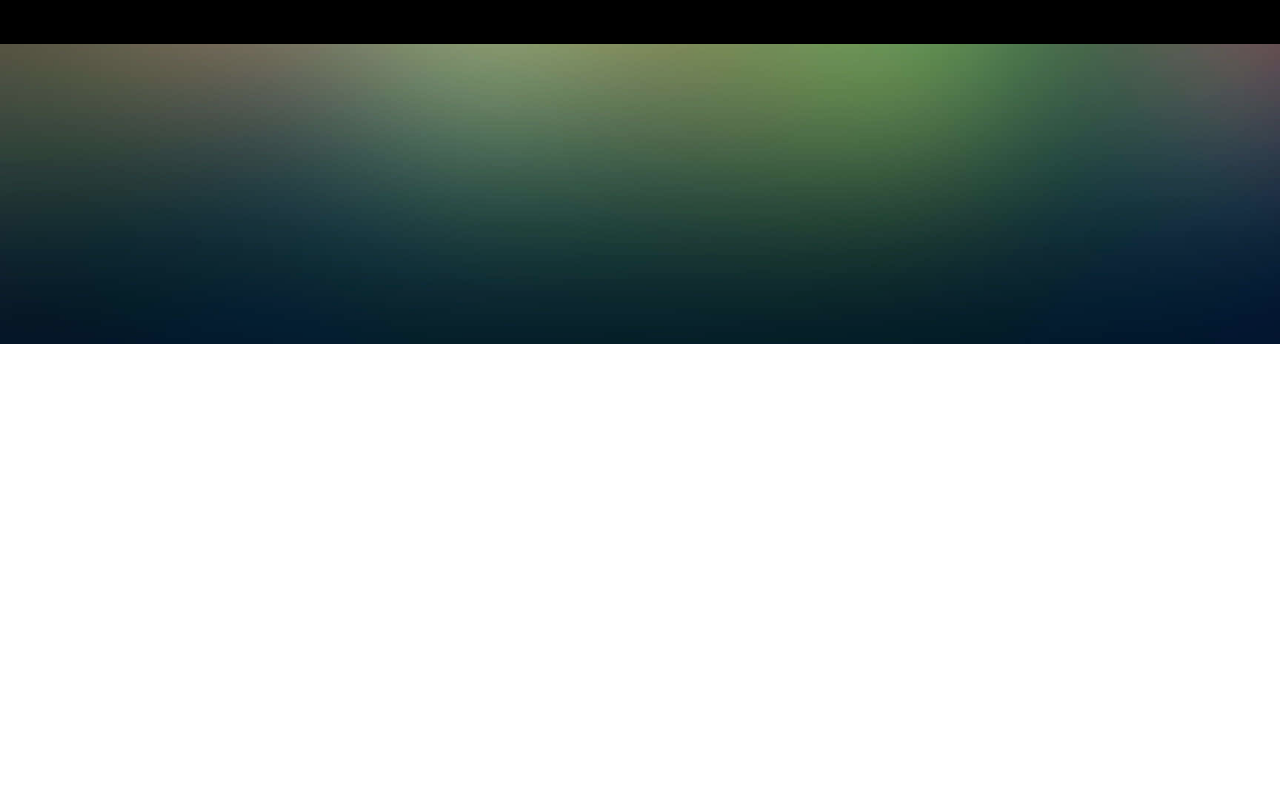
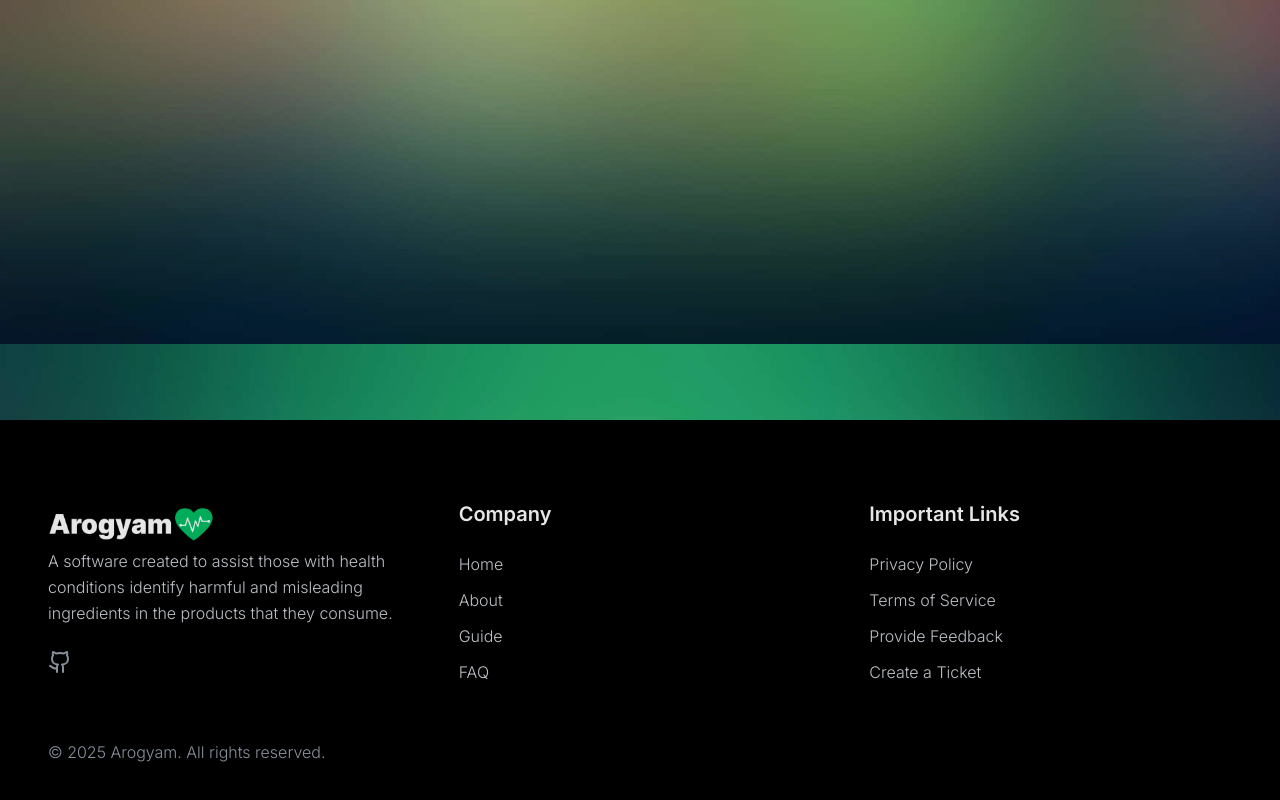
Before and after one commit to alfredscyriac/arogyam, a React (Vite) app: page /providefeedback in a window 1280 px wide. Shown: the part 456-1256 px from the top of the page. Before the commit the page ends 800 px from the top, so only its background shows below. Built offline with nearby package versions, Linux system fonts and the light colour scheme; no server answers.

Commit message:
Chore: Create pages and routes for provide feedback and create a ticket pages. Update links in footer

```diff
--- a/src/App.jsx
+++ b/src/App.jsx
@@ -7,6 +7,8 @@ import Dashboard from './pages/Dashboard'
 import Footer from './components/Footer.jsx'
 import PrivacyPolicy from './pages/PrivacyPolicy'
 import TermsOfService from './pages/TermsOfService'
+import ProvideFeedback from './pages/ProvideFeedback'
+import CreateTicket from './pages/CreateTicket'
 import SignIn from './pages/SignIn'
 import SignUp from './pages/SignUp'
 import ScrollToTop from './components/ScrollToTop'
@@ -106,6 +108,8 @@ function AppContent() {
         />
         <Route path='/privacypolicy' element={<PrivacyPolicy />} />
         <Route path='/termsofservice' element={<TermsOfService/>} />
+        <Route path='/providefeedback' element={<ProvideFeedback/>} />
+        <Route path='/createticket' element={<CreateTicket/>} />
       </Routes>
       <Toaster/>
       {!isAuthPage && <Footer/>}
--- a/src/components/Footer.jsx
+++ b/src/components/Footer.jsx
@@ -99,8 +99,16 @@ const Footer = () => {
                                     Terms of Service
                                 </Link>
                             </li>
-                            <li className='text-gray-300 hover:text-lightgreen transition-colors'>Provide Feedback</li>
-                            <li className='text-gray-300 hover:text-lightgreen transition-colors'>Create a Ticket</li>
+                            <li >
+                                <Link to='/providefeedback' className='text-gray-300 hover:text-lightgreen transition-colors'>
+                                    Provide Feedback
+                                </Link>
+                            </li>
+                            <li >
+                                <Link to='/createticket' className='text-gray-300 hover:text-lightgreen transition-colors'>
+                                    Create a Ticket
+                                </Link>
+                            </li>
                         </ul>
                 </div>
             </div>
--- /dev/null
+++ b/src/pages/CreateTicket.jsx
@@ -0,0 +1,9 @@
+import React from 'react'
+
+const CreateTicket = () => {
+  return (
+    <div>CreateTicket</div>
+  )
+}
+
+export default CreateTicket
--- /dev/null
+++ b/src/pages/ProvideFeedback.jsx
@@ -0,0 +1,11 @@
+import React from 'react'
+
+const ProvideFeedback = () => {
+  return (
+    <div className='min-h-screen font-inter py-16 px-6 md:px-12'>
+
+    </div>
+  )
+}
+
+export default ProvideFeedback
```
